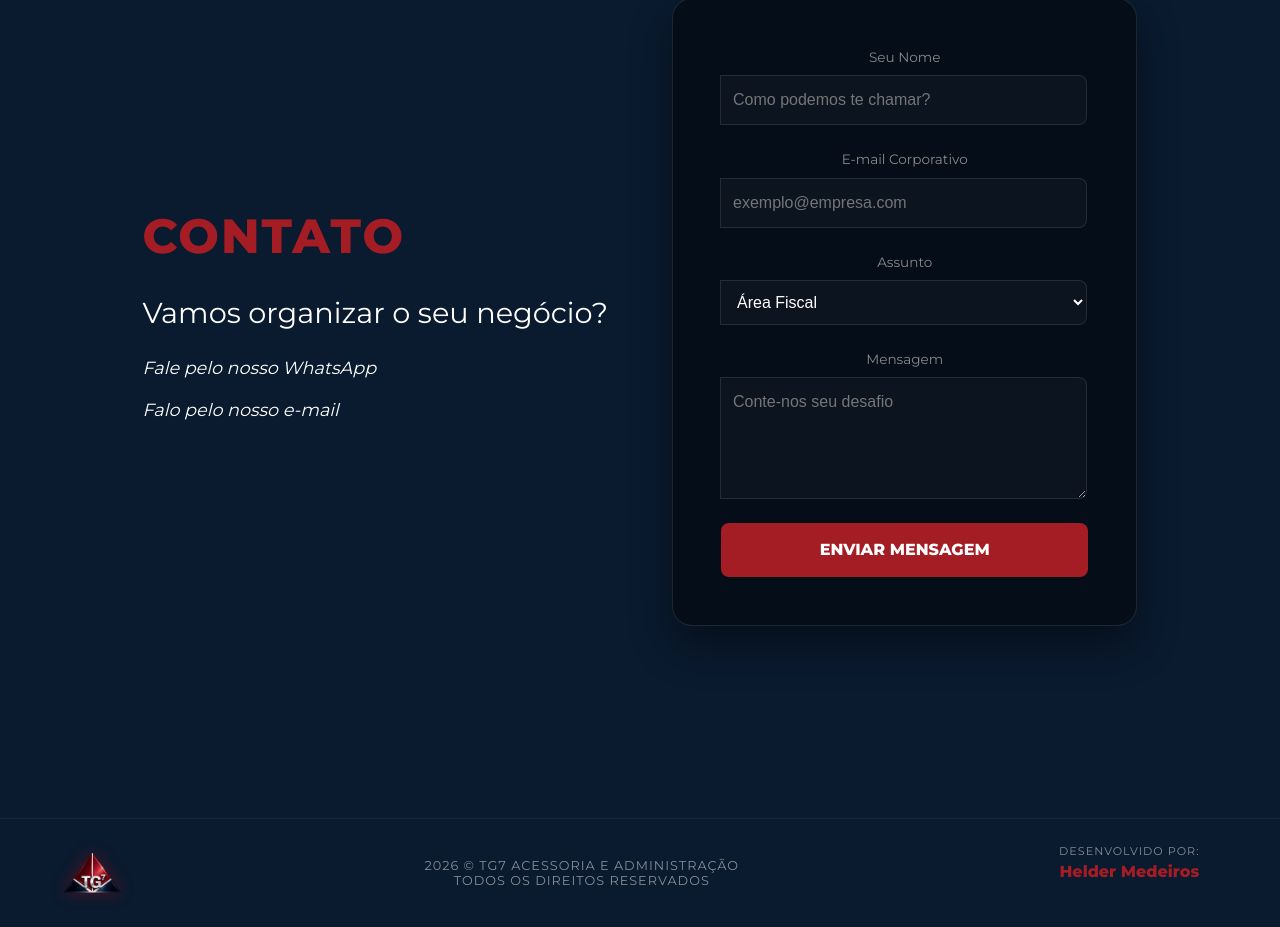
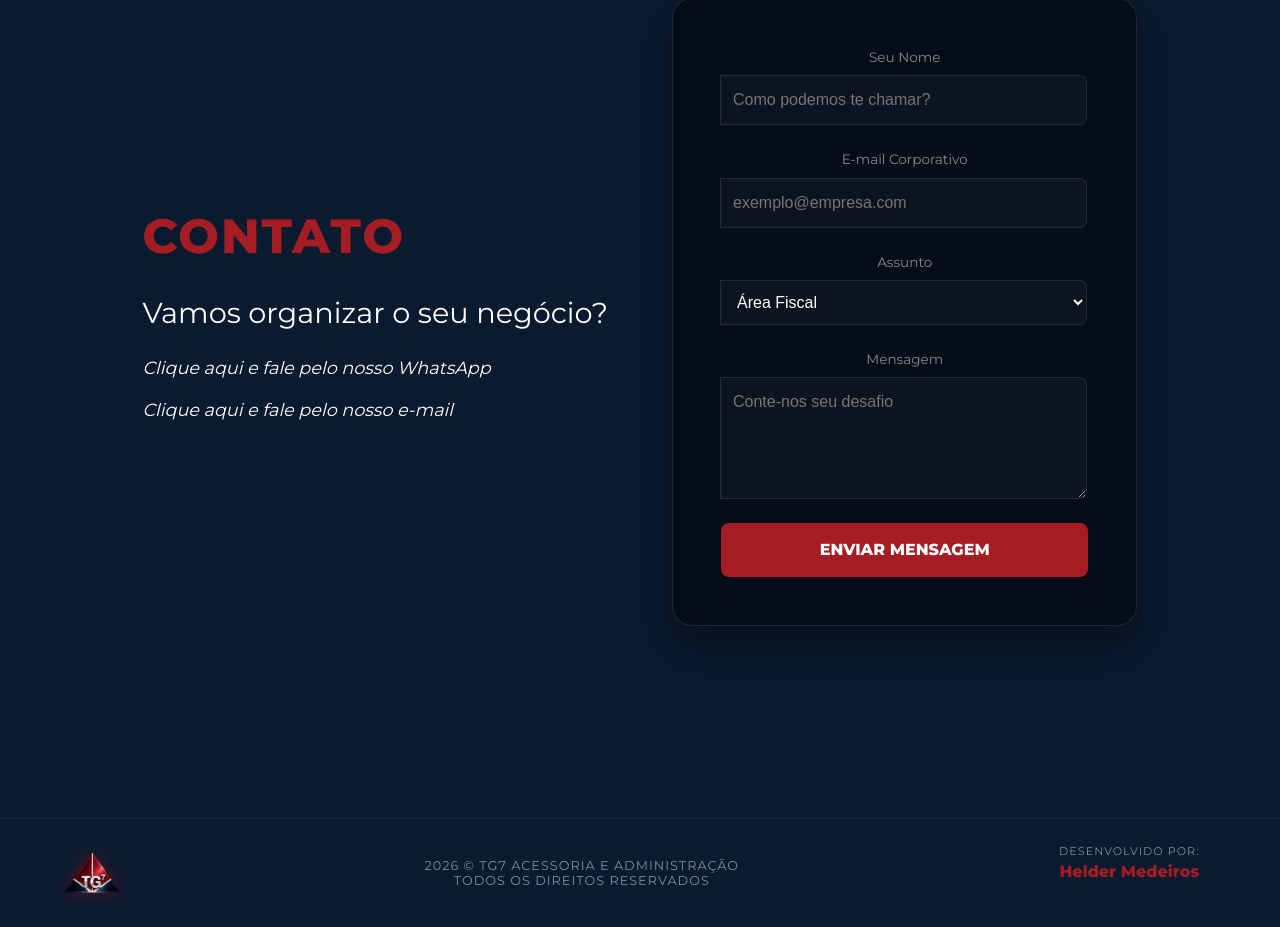
Before and after one commit to Cocside/Tg7-Acessoria, a plain HTML site: page index.html in a window 1280 px wide. Shown: the part 2521-3448 px from the top of the page. Drawn offline with nearby package versions, Linux system fonts and the light colour scheme; a web font is replaced by a local one.

Commit message:
Update index.html

```diff
--- a/index.html
+++ b/index.html
@@ -173,9 +173,9 @@
                         <h2>Vamos organizar o seu negócio?</h2>
 
                         <div class="links-diretos">
-                            <a href="https://w.app/tg7" class="link-item"><i class="fab fa-whatsapp">Fale pelo nosso
+                            <a href="https://w.app/tg7" class="link-item"><i class="fab fa-whatsapp">Clique aqui e fale pelo nosso
                                     WhatsApp</i></a>
-                            <a href="mailto:tg7serv@gmail.com" class="link-item"><i class="far fa-envelope">Falo pelo
+                            <a href="mailto:tg7serv@gmail.com" class="link-item"><i class="far fa-envelope">Clique aqui e fale pelo
                                     nosso e-mail</i></a>
                         </div>
                     </div>
```
